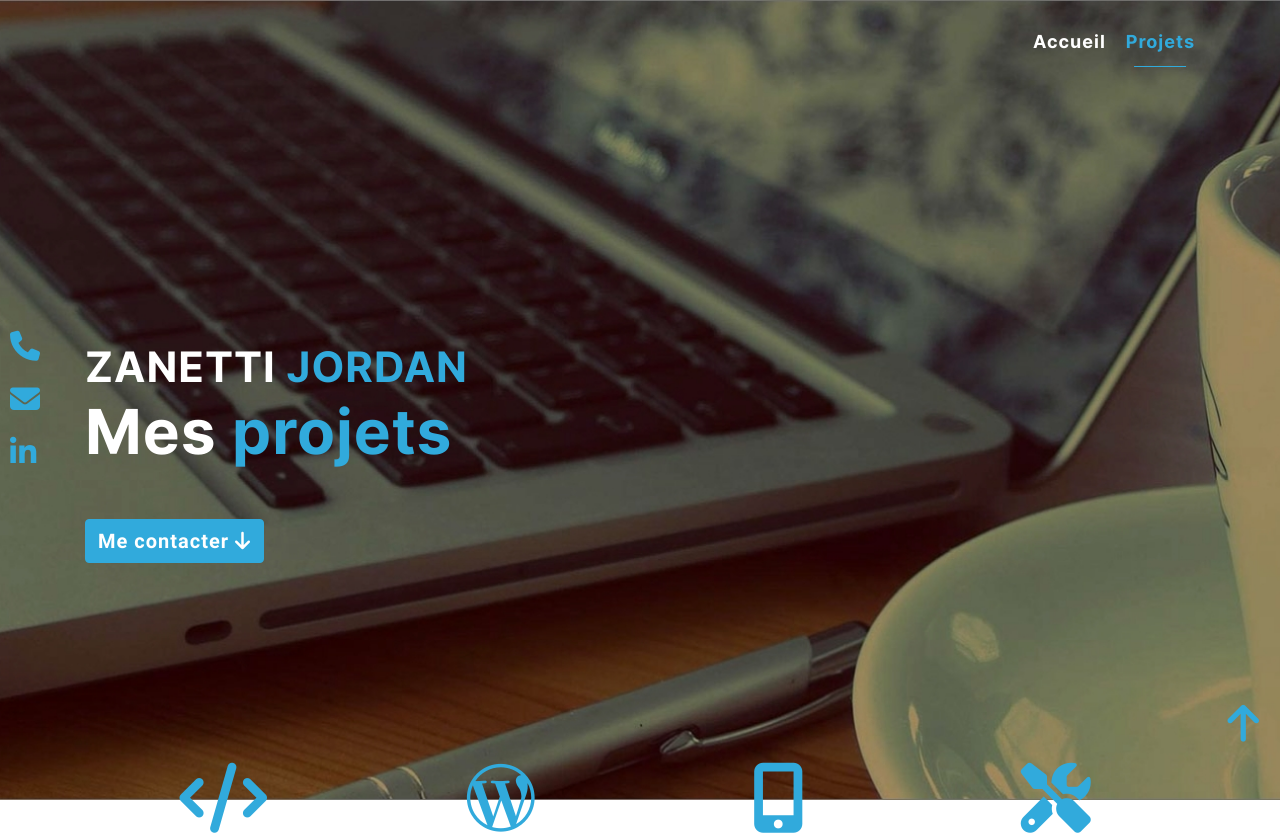
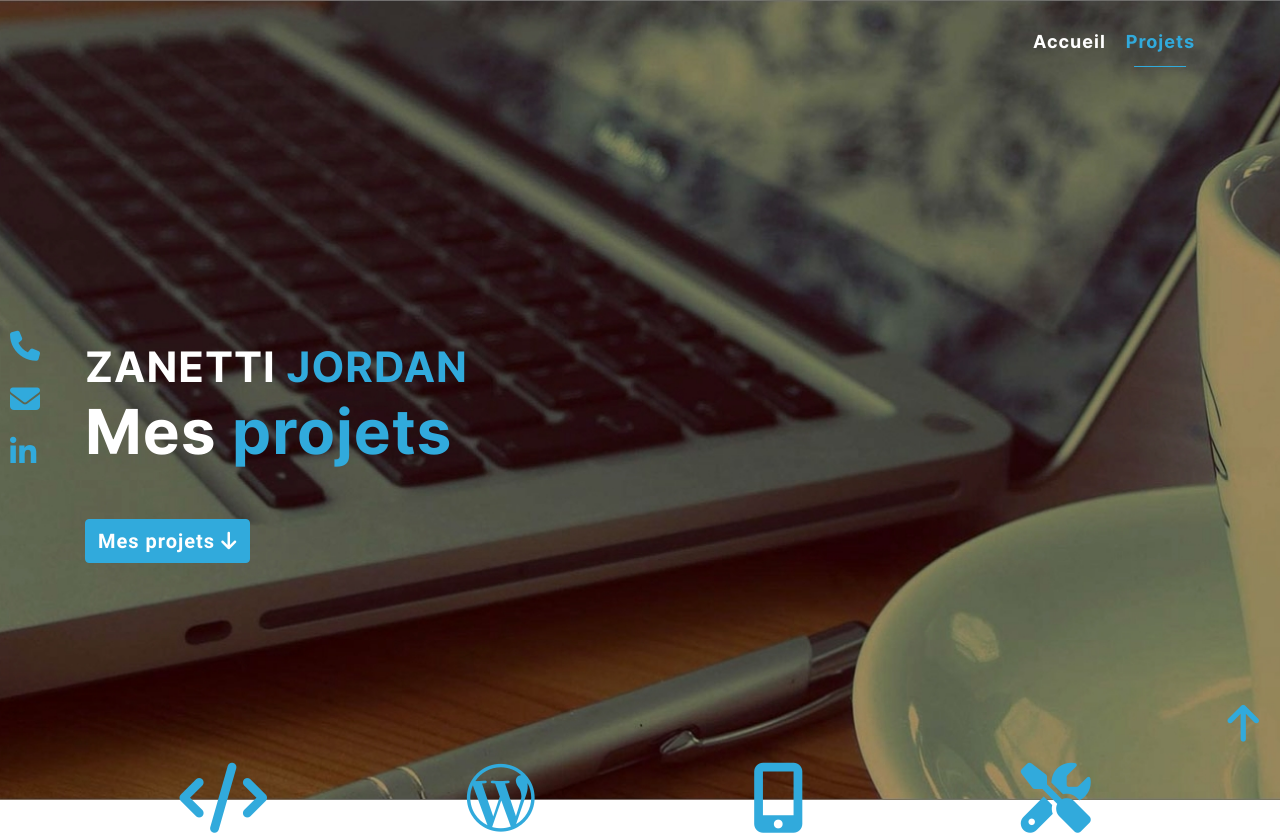
Before and after one commit to JordanZane/CV, a PHP site: page /projects.php in a window 1280 px wide. Shown: the top 837 px of the page. Run offline with PHP 8.4, Linux system fonts and the light colour scheme; some web fonts are replaced.

Commit message:
Modif bouton et lien page projets

```diff
--- a/layout/header.phtml
+++ b/layout/header.phtml
@@ -40,7 +40,7 @@
                 <?php if ($monUrl == "http://cv-online/index.php") : ?>
                 <a class="btn" href="#projects-section">Mes projets <i class="fa-solid fa-arrow-down"></i></a>
                 <?php else: ?>
-                <a class="btn" href="http://cv-online/#contact-section">Me contacter <i class="fa-solid fa-arrow-down"></i></a>
+                <a class="btn" href="#projects-section">Mes projets <i class="fa-solid fa-arrow-down"></i></a>
                 <?php endif ?>
             </div>
         </div>
--- a/projects.php
+++ b/projects.php
@@ -24,7 +24,7 @@
             </a>
         </div>
         <main class="projects-page">
-            <section class="projects-container">
+            <section class="projects-container" id="projects-section">
                 <div class="container">
                     <div class="row">
                         <div class="col-md-12">
```
